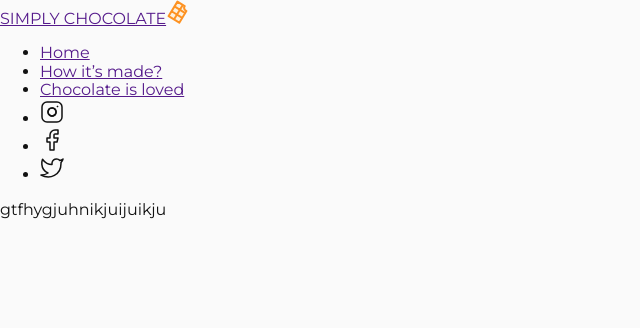
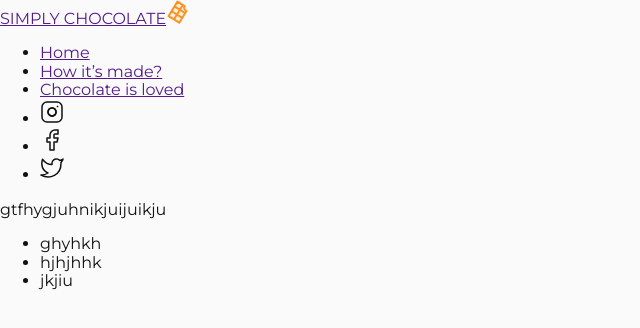
Before and after one commit to Olena-Synytsia/Home-work-1, a plain HTML site: page index.html in a window 1280 px wide. Shown: the whole page, without its empty margins (0-640 px from the left). Drawn offline with nearby package versions, Linux system fonts and the light colour scheme.

Commit message:
dxgdcffdcbg

```diff
--- a/index.html
+++ b/index.html
@@ -47,5 +47,13 @@
     </nav>
   </header>
   <main>gtfhygjuhnikjuijuikju</main>
-  <body></body>
+  <body>
+    <ul>
+      <li>ghyhkh</li>
+      <li>
+        hjhjhhk
+      </li>
+      <li>jkjiu</li>
+    </ul>
+  </body>
 </html>
```
